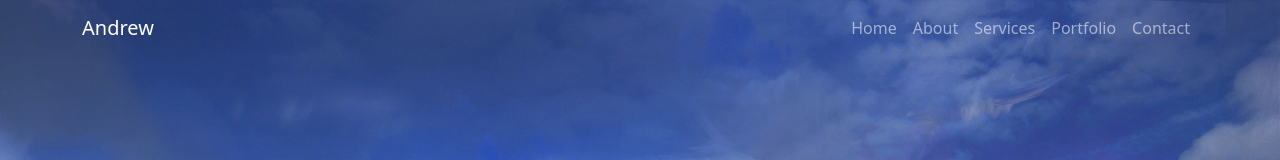
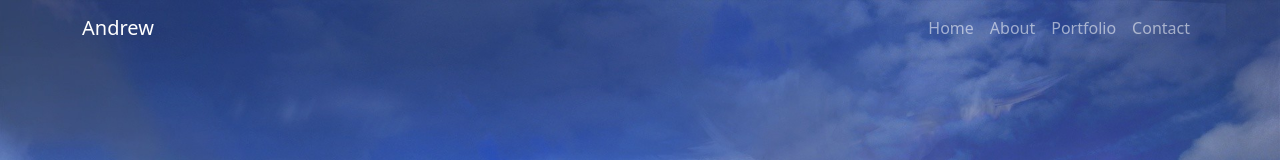
Before and after one commit to andyrlong/andyrlong.github.io, a plain HTML site: page index.html in a window 1280 px wide. Shown: the top 160 px of the page. Drawn offline with nearby package versions, Linux system fonts and the light colour scheme.

Commit message:
services removed

```diff
--- a/index.html
+++ b/index.html
@@ -27,9 +27,6 @@
                         </li>
                         <li class="nav-item">
                             <a class="nav-link" href="#about">About</a>
-                        </li>
-                        <li class="nav-item">
-                            <a class="nav-link" href="#services">Services</a>
                         </li>
                         <li class="nav-item">
                             <a class="nav-link" href="#portfolio">Portfolio</a>
```
